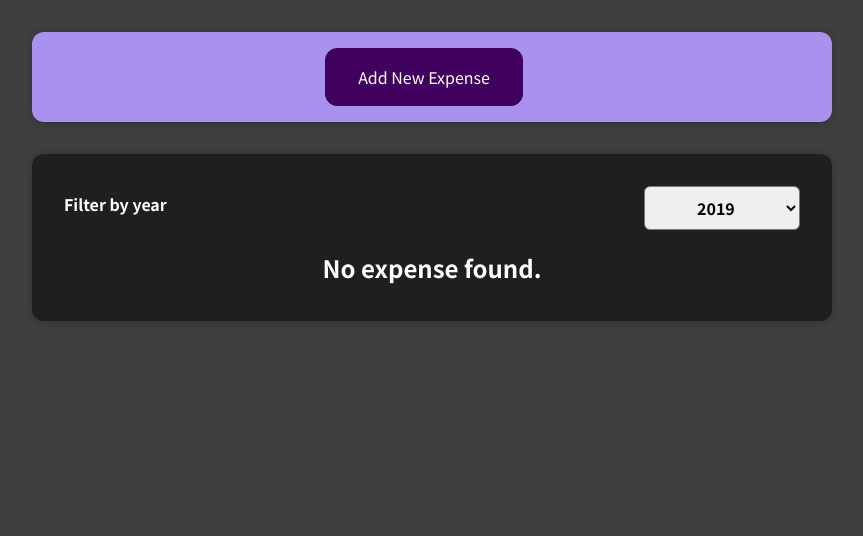
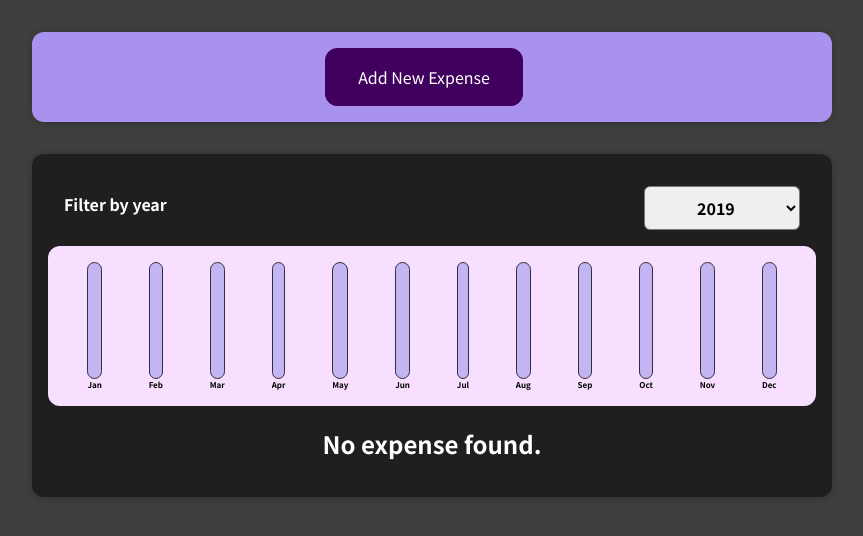
Before and after one commit to Utkarsh-190/Expense-Tracker, a React (Create React App) app: page / in a window 1280 px wide. Shown: the top 536 px of the page, without its empty margins (208-1071 px from the left). Built offline with nearby package versions, Linux system fonts and the light colour scheme.

Commit message:
ExpensesChart component added

```diff
--- a/src/components/Charts/Chart.js
+++ b/src/components/Charts/Chart.js
@@ -2,13 +2,16 @@
 import ChartBar from "./ChartBar";
 
 function Chart(props) {
+  const dataPointValues = props.dataPoints.map((dataPoint) => dataPoint.value);
+  const maxValue = Math.max(...dataPointValues);
+
   return (
     <div className="chart">
       {props.dataPoints.map((dataPoint) => (
         <ChartBar
           key={dataPoint.label}
           value={dataPoint.value}
-          maxValue={null}
+          maxValue={maxValue}
           label={dataPoint.label}
         />
       ))}
--- a/src/components/Expenses/Expenses.js
+++ b/src/components/Expenses/Expenses.js
@@ -2,6 +2,7 @@
 import "./Expenses.css";
 import Card from "../UI/Card";
 import ExpenseFilter from "./ExpenseFilter";
+import ExpensesChart from "./ExpensesChart";
 import ExpenseList from "./ExpenseList";
 
 function Expenses(props) {
@@ -22,6 +23,7 @@
           selected={filterData}
           onChangeFilter={onChangeFilterHandler}
         />
+        <ExpensesChart expenses={filteredExpenses} />
         <ExpenseList expenses={filteredExpenses} />
       </Card>
     </div>
--- /dev/null
+++ b/src/components/Expenses/ExpensesChart.js
@@ -0,0 +1,27 @@
+import Chart from "../Charts/Chart";
+
+function ExpensesChart(props) {
+  const chartDataPoints = [
+    { label: "Jan", value: 0 },
+    { label: "Feb", value: 0 },
+    { label: "Mar", value: 0 },
+    { label: "Apr", value: 0 },
+    { label: "May", value: 0 },
+    { label: "Jun", value: 0 },
+    { label: "Jul", value: 0 },
+    { label: "Aug", value: 0 },
+    { label: "Sep", value: 0 },
+    { label: "Oct", value: 0 },
+    { label: "Nov", value: 0 },
+    { label: "Dec", value: 0 },
+  ];
+
+  for (const expense of props.expenses) {
+    const expenseMonth = expense.date.getMonth(); // returns int from 0 to 11
+    chartDataPoints[expenseMonth].value += expense.amount;
+  }
+
+  return <Chart dataPoints={chartDataPoints} />;
+}
+
+export default ExpensesChart;
```
